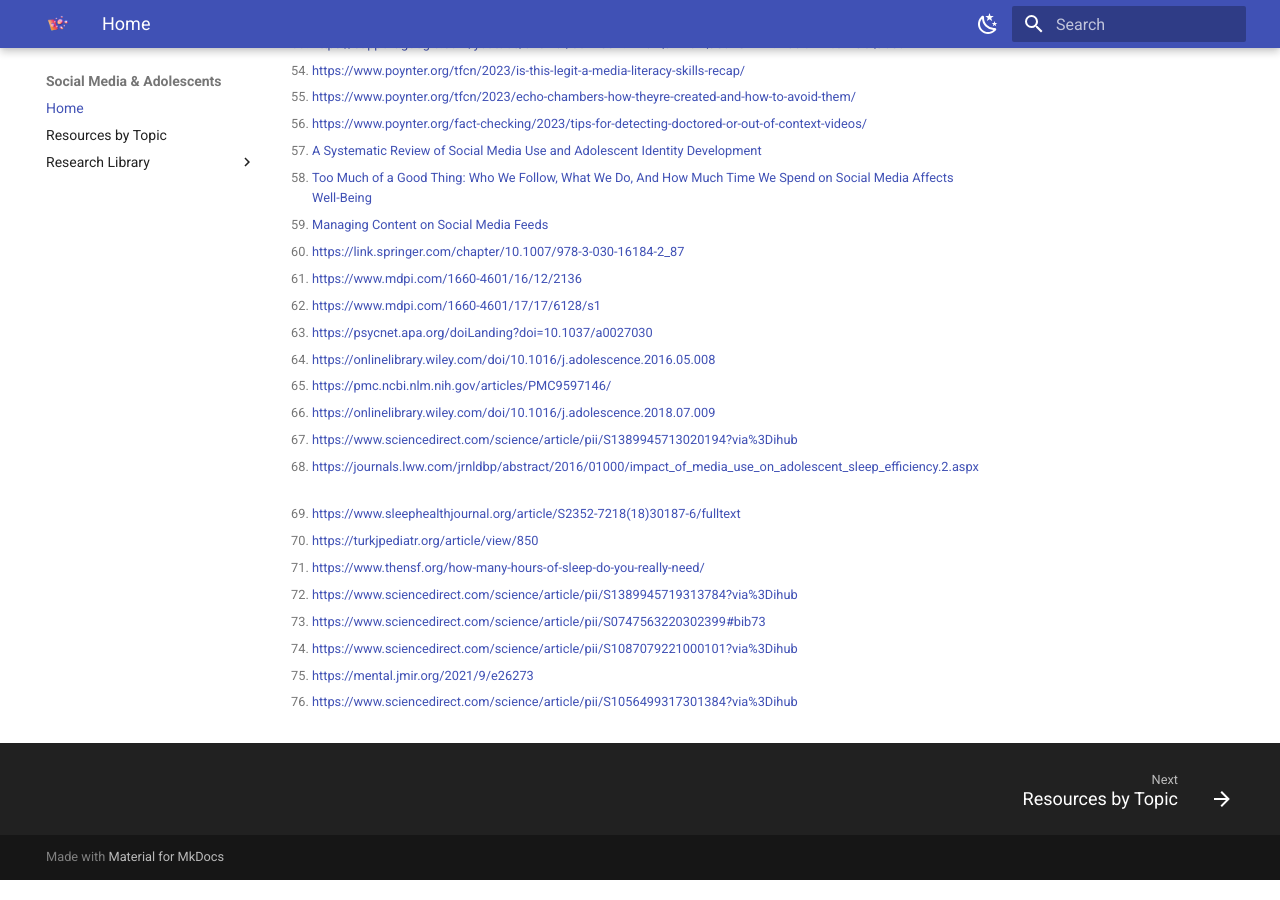
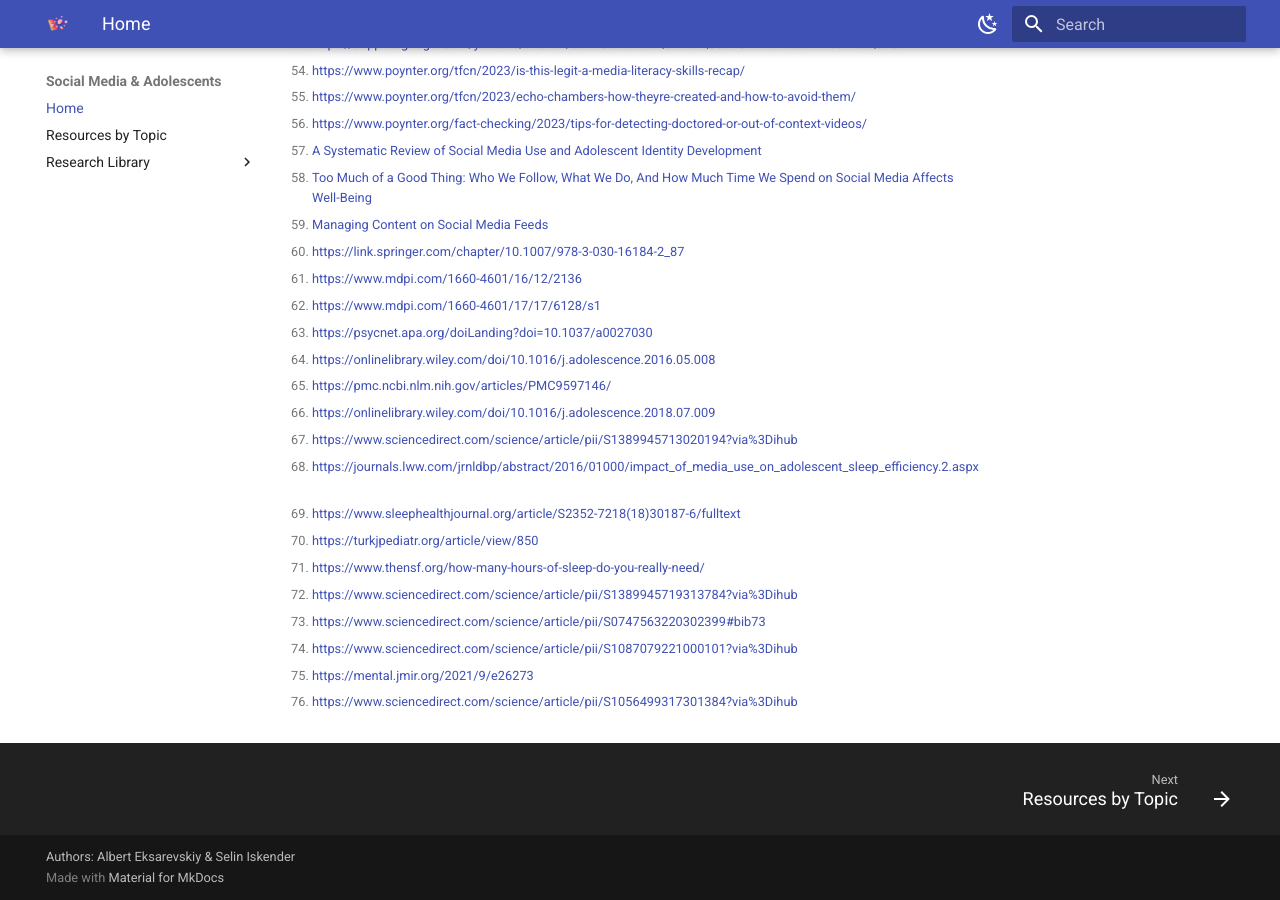
Before and after one commit to alberteks/smu-project-site, an MkDocs documentation site: the page built from docs/index.md, in a window 1280 px wide and 900 px high, scrolled down 31048 px. Built offline with MkDocs 1.6.1 and Material for MkDocs 9.7.7, drawn with Linux system fonts in a browser that asks for light colours.

Commit message:
added authors on site footer

```diff
--- a/mkdocs.yml
+++ b/mkdocs.yml
@@ -3,6 +3,7 @@ site_description: An educational module for teens, parents, & educators about ad
 strict: false
 
 site_name: Social Media & Adolescents
+copyright: "Authors: Albert Eksarevskiy & Selin Iskender"
 
 theme:
   name: material
```
